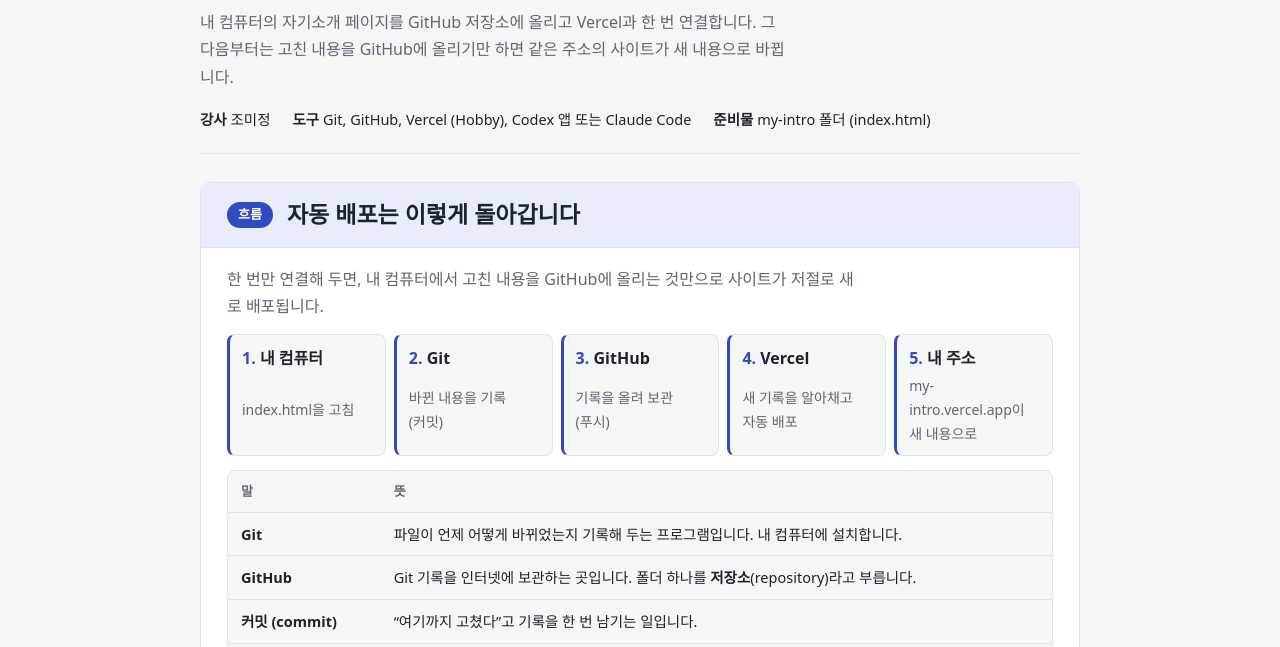
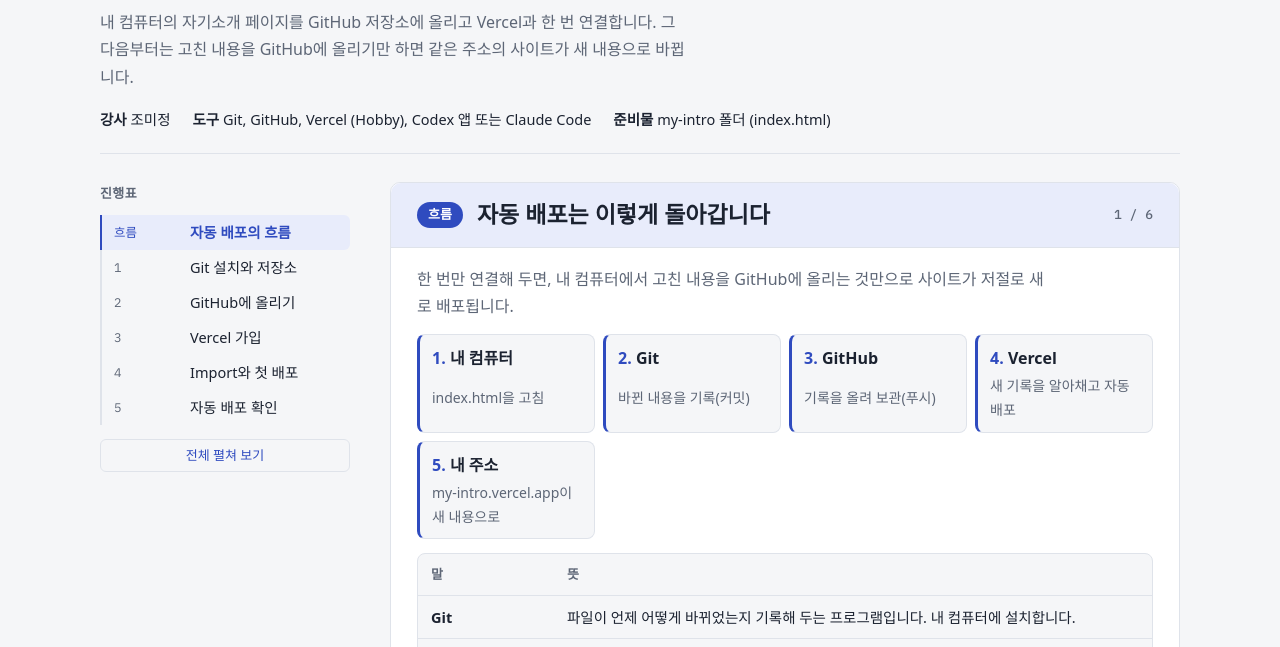
Before and after one commit to mjcho7/guides, a plain HTML site: page vibe-coding/deploy/index.html in a window 1280 px wide. Shown: the part 143-790 px from the top of the page. Drawn offline with Linux system fonts and the light colour scheme; a web font is replaced by a local one.

Commit message:
바이브코딩 · 자동 배포 실습에 왼쪽 진행표와 이전·다음 단계 버튼 추가
Co-Authored-By: Claude Opus 5.5 <noreply@anthropic.com>
Claude-Session: https://claude.ai/code/session_019EvZQmvP15YXiY2Wz73cxS

```diff
--- a/vibe-coding/deploy/index.html
+++ b/vibe-coding/deploy/index.html
@@ -228,8 +228,6 @@ a.ext.go { background:var(--accent); color:var(--accent-ink); border-color:var(-
 .cases .who { font-size:12.5px; color:var(--c-codex); background:var(--c-codex-s); padding:1px 8px; border-radius:999px; }
 .cases p { font-size:14.5px; }
 .cases a.ext { justify-self:start; }
-.page { max-width: 920px; }
-main.solo { margin-top: 28px; }
 h1, h2.title, ol.chain li { word-break: keep-all; }
 .slot.filled { background: var(--check-soft); color: var(--check); }
 .fill { display: grid; gap: 6px; padding: 14px 16px; border: 2px solid var(--warn); border-radius: 8px; background: var(--warn-soft); min-width: 0; }
@@ -257,7 +255,13 @@ ul.tools2 b { margin-right: 6px; }
       <li><b>준비물</b> my-intro 폴더 (index.html)</li>
     </ul>
   </header>
-  <main class="solo">
+  <div class="layout">
+    <nav class="rail" aria-label="진행표">
+      <h2>진행표</h2>
+      <ol><li><a href="#flow"><time>흐름</time><span>자동 배포의 흐름</span></a></li><li><a href="#git"><time>1</time><span>Git 설치와 저장소</span></a></li><li><a href="#push"><time>2</time><span>GitHub에 올리기</span></a></li><li><a href="#vercel"><time>3</time><span>Vercel 가입</span></a></li><li><a href="#import"><time>4</time><span>Import와 첫 배포</span></a></li><li><a href="#auto"><time>5</time><span>자동 배포 확인</span></a></li></ol>
+      <div class="railbtns"><button class="viewtoggle" type="button" id="viewtoggle" hidden>전체 펼쳐 보기</button></div>
+    </nav>
+    <main>
 <section id="flow">
   <div class="mhead"><span class="clock">흐름</span><h2 class="title">자동 배포는 이렇게 돌아갑니다</h2></div>
   <p class="goal">한 번만 연결해 두면, 내 컴퓨터에서 고친 내용을 GitHub에 올리는 것만으로 사이트가 저절로 새로 배포됩니다.</p>
@@ -268,7 +272,7 @@ ul.tools2 b { margin-right: 6px; }
 </section>
 
 <section id="git">
-  <div class="mhead"><span class="clock">준비</span><h2 class="title">Git 설치와 GitHub 저장소 만들기</h2></div>
+  <div class="mhead"><span class="clock">1단계</span><h2 class="title">Git 설치와 GitHub 저장소 만들기</h2></div>
   <p class="goal">내 컴퓨터의 폴더를 인터넷에 올리려면 Git과 GitHub 저장소가 필요합니다. 처음 한 번만 합니다.</p>
 
   <h3>1. Git 설치</h3>
@@ -303,7 +307,7 @@ ul.tools2 b { margin-right: 6px; }
 </section>
 
 <section id="push">
-  <div class="mhead"><span class="clock">올리기</span><h2 class="title">내 폴더를 GitHub에 올리기</h2></div>
+  <div class="mhead"><span class="clock">2단계</span><h2 class="title">내 폴더를 GitHub에 올리기</h2></div>
   <p class="goal">my-intro 폴더를 방금 만든 저장소와 연결하고 올립니다. 올리기 전에 공개하면 안 되는 파일이 없는지 확인합니다.</p>
 
   <h3>1. Git 작성자 정보 등록</h3>
@@ -349,7 +353,7 @@ git remote add origin <span class="slot" id="repo-slot">(위 칸에 저장소
 </section>
 
 <section id="vercel">
-  <div class="mhead"><span class="clock">가입</span><h2 class="title">Vercel에 Hobby로 가입하기</h2></div>
+  <div class="mhead"><span class="clock">3단계</span><h2 class="title">Vercel에 Hobby로 가입하기</h2></div>
   <p class="goal">Vercel 계정을 GitHub 계정으로 만듭니다. 그러면 Vercel이 내 GitHub 저장소를 바로 볼 수 있습니다.</p>
   <ol class="steps">
     <li><a href="https://vercel.com/signup" target="_blank" rel="noopener">vercel.com/signup</a>에 접속합니다.</li>
@@ -365,7 +369,7 @@ git remote add origin <span class="slot" id="repo-slot">(위 칸에 저장소
 </section>
 
 <section id="import">
-  <div class="mhead"><span class="clock">연결</span><h2 class="title">GitHub 저장소를 Vercel로 가져와 배포하기</h2></div>
+  <div class="mhead"><span class="clock">4단계</span><h2 class="title">GitHub 저장소를 Vercel로 가져와 배포하기</h2></div>
   <p class="goal">Vercel에 my-intro 저장소를 가져오면(import) 첫 배포가 되고, 이때부터 GitHub에 올릴 때마다 자동으로 다시 배포됩니다.</p>
 
   <h3>1. 저장소 가져오기</h3>
@@ -394,7 +398,7 @@ git remote add origin <span class="slot" id="repo-slot">(위 칸에 저장소
 </section>
 
 <section id="auto">
-  <div class="mhead"><span class="clock">자동 배포</span><h2 class="title">고치고 올리면 저절로 바뀌는지 확인하기</h2></div>
+  <div class="mhead"><span class="clock">5단계</span><h2 class="title">고치고 올리면 저절로 바뀌는지 확인하기</h2></div>
   <p class="goal">이제 Vercel 화면에 들어가지 않습니다. 고치고 GitHub에 올리기만 하면 같은 주소가 새 내용으로 바뀝니다. main 브랜치에 올린 것은 실제 사이트(Production)로 배포됩니다.</p>
 
   <h3>1. 한 군데 고치고 올리기</h3>
@@ -438,7 +442,8 @@ git remote add origin <span class="slot" id="repo-slot">(위 칸에 저장소
   <tr><td class="k">배포는 Ready인데 화면이 그대로</td><td>Ctrl+F5로 새로고침하거나 휴대폰으로 열어 봅니다. 브라우저가 예전 화면을 기억하고 있을 수 있습니다.</td></tr></table></div>
 </section>
 
-  </main>
+    </main>
+  </div>
   <aside class="instructor" aria-label="강사 소개">
     <div class="who"><strong>조미정</strong><span>네모공장(주) 대표 · AX 교육·컨설팅</span></div>
     <ul class="work"><li>데이터 분석</li><li>AI 업무자동화</li><li>AX 프로젝트</li></ul>
@@ -534,5 +539,65 @@ wireCopy(document.getElementById("mailcopy"), document.getElementById("mail"), "
     b.addEventListener("change", function () { saved[k] = b.checked; try { localStorage.setItem(KEY, JSON.stringify(saved)); } catch (e) {} });
   });
 })();
+
+// 한 단계씩 보기: 진행표에서 고른 실습만 보여주고, 아래에 이전/다음 버튼을 둔다
+(function () {
+  var sections = Array.prototype.slice.call(document.querySelectorAll("main > section"));
+  var links = Array.prototype.slice.call(document.querySelectorAll(".rail a"));
+  var toggle = document.getElementById("viewtoggle");
+  var ids = sections.map(function (x) { return x.id; });
+  var SKEY = "vibe-deploy-step", paged = true, current = ids[0], seen = {};
+  var title = function (sec) { return sec.querySelector("h2.title").textContent; };
+  var label = function (sec) { return sec.querySelector(".clock").textContent; };
+  sections.forEach(function (sec, i) {
+    var where = document.createElement("span"); where.className = "where";
+    where.textContent = (i + 1) + " / " + sections.length; sec.querySelector(".mhead").appendChild(where);
+    var pager = document.createElement("div"); pager.className = "pager";
+    if (i > 0) {
+      var prev = document.createElement("button"); prev.type = "button"; prev.className = "prev";
+      prev.innerHTML = "<small>이전</small>"; prev.appendChild(document.createTextNode("← " + title(sections[i - 1])));
+      prev.addEventListener("click", function () { show(ids[i - 1], true); }); pager.appendChild(prev);
+    }
+    if (i < sections.length - 1) {
+      var next = document.createElement("button"); next.type = "button"; next.className = "next";
+      var small = document.createElement("small"); small.textContent = "다음 · " + label(sections[i + 1]); next.appendChild(small);
+      next.appendChild(document.createTextNode(title(sections[i + 1]) + " →"));
+      next.addEventListener("click", function () { show(ids[i + 1], true); }); pager.appendChild(next);
+    }
+    sec.appendChild(pager);
+  });
+  function render() {
+    sections.forEach(function (sec) { sec.hidden = paged && sec.id !== current; sec.querySelector(".pager").hidden = !paged; });
+    links.forEach(function (a) {
+      var id = a.getAttribute("href").slice(1);
+      if (id === current) a.setAttribute("aria-current", "step"); else a.removeAttribute("aria-current");
+      a.classList.toggle("seen", !!seen[id]);
+    });
+    toggle.textContent = paged ? "전체 펼쳐 보기" : "한 단계씩 보기";
+    var active = document.querySelector('.rail a[aria-current="step"]');
+    if (active && window.matchMedia("(max-width: 860px)").matches) {
+      try { active.scrollIntoView({ block: "nearest", inline: "center" }); } catch (e) {}
+    }
+  }
+  function show(id, scroll) {
+    if (ids.indexOf(id) < 0) return;
+    seen[current] = true; current = id;
+    try { sessionStorage.setItem(SKEY, id); } catch (e) {}
+    try { history.replaceState(null, "", "#" + id); } catch (e) {}
+    render();
+    if (scroll) {
+      var t = document.getElementById(id);
+      try { t.scrollIntoView({ block: "start", behavior: "instant" }); } catch (e) { try { t.scrollIntoView(true); } catch (e2) {} }
+    }
+  }
+  links.forEach(function (a) { a.addEventListener("click", function (e) { e.preventDefault(); show(a.getAttribute("href").slice(1), true); }); });
+  toggle.hidden = false;
+  toggle.addEventListener("click", function () { paged = !paged; render(); if (!paged) { try { document.getElementById(current).scrollIntoView({ block: "start" }); } catch (e) {} } });
+  window.addEventListener("hashchange", function () { show(location.hash.slice(1), true); });
+  var start = location.hash.slice(1);
+  if (ids.indexOf(start) < 0) { try { start = sessionStorage.getItem(SKEY) || ""; } catch (e) { start = ""; } }
+  current = ids.indexOf(start) >= 0 ? start : ids[0];
+  render();
+})();
 </script>
 </body></html>
```
